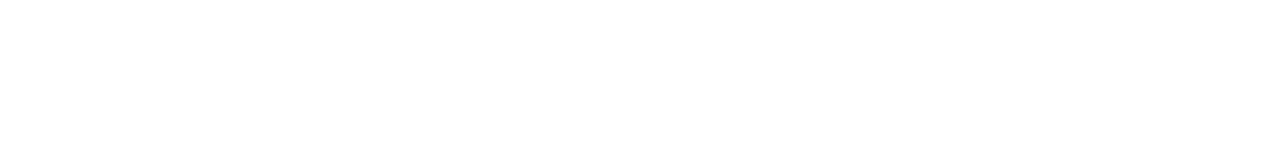
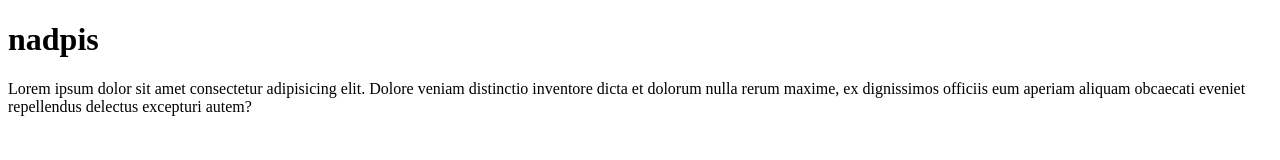
Before and after one commit to petriv933/muj-web, a plain HTML site: page index.html in a window 1280 px wide. Drawn offline with Linux system fonts and the light colour scheme.

Commit message:
přidání nadpisu a obsahu

```diff
--- a/index.html
+++ b/index.html
@@ -2,10 +2,13 @@
 <html lang="en">
 <head>
     <meta charset="UTF-8">
+    <meta author="">
     <meta name="viewport" content="width=device-width, initial-scale=1.0">
     <title>muj web</title>
+
 </head>
 <body>
-
+<h1>nadpis</h1>
+<p>Lorem ipsum dolor sit amet consectetur adipisicing elit. Dolore veniam distinctio inventore dicta et dolorum nulla rerum maxime, ex dignissimos officiis eum aperiam aliquam obcaecati eveniet repellendus delectus excepturi autem?</p>
 </body>
 </html>
```
